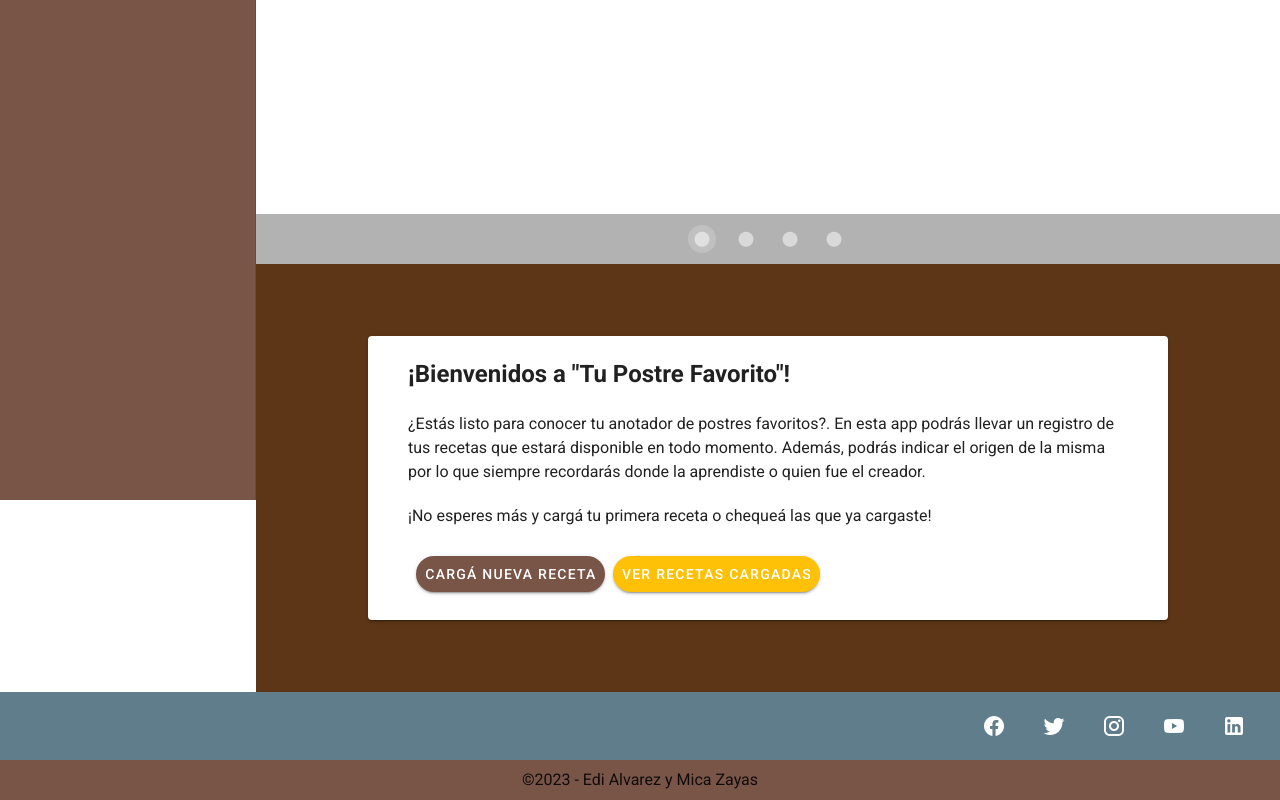
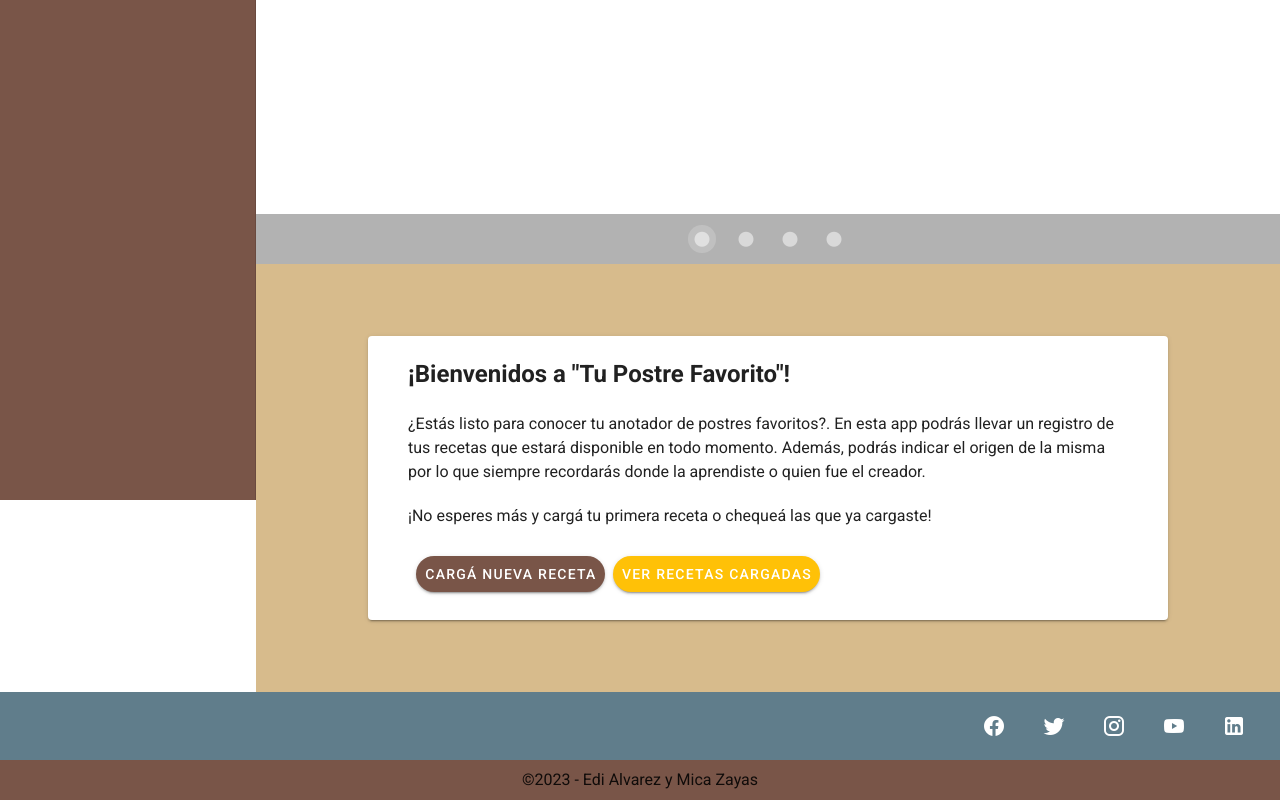
Before and after one commit to edmundoalvarez/recetas-vue-cli-edi, a Vue app: page /#/ in a window 1280 px wide. Shown: the part 300-1100 px from the top of the page. Built offline with nearby package versions, Linux system fonts and the light colour scheme; no server answers.

Commit message:
Menu background-color

```diff
--- a/src/views/HomeView.vue
+++ b/src/views/HomeView.vue
@@ -53,7 +53,7 @@ export default {
 <style scope>
 .introduccion{
   padding: 20px;
-  background-color: rgb(92, 54, 22);
+  background-color: rgba(206, 170, 112, 0.8);
 }
 .introduccion > div{
   width: 80%;
```
